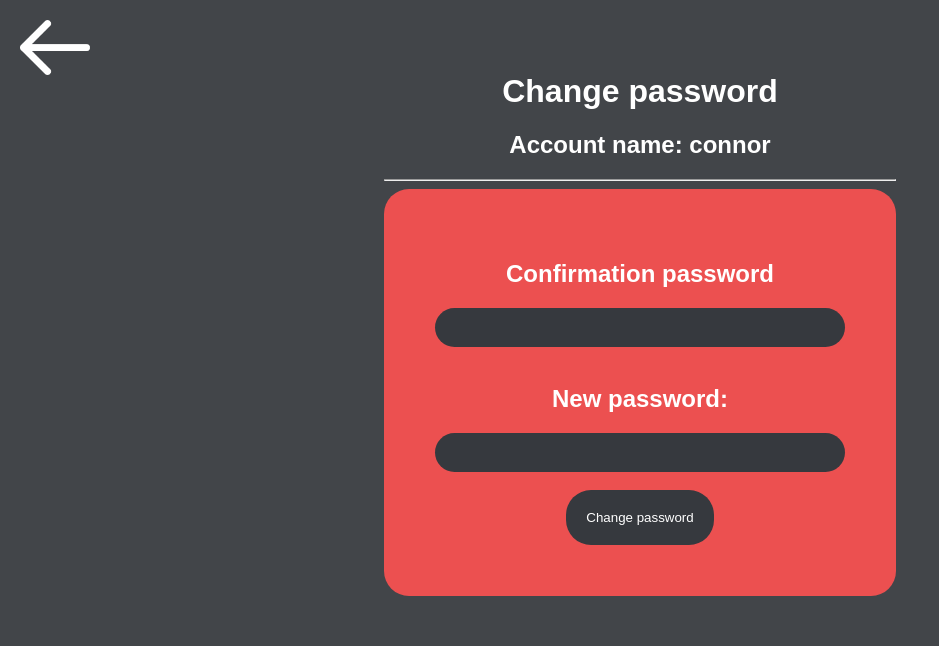
After one commit to connorm400/social-nexus, a Flask app: page /pw-change in a window 1280 px wide. The commit adds this page. Shown: the top 646 px of the page, without its empty margins (0-939 px from the left). Run offline with Flask 3, Linux system fonts and the light colour scheme; a user stored in the database is signed in.

Commit message:
added password changing

```diff
--- a/app.py
+++ b/app.py
@@ -275,6 +275,28 @@ def delaccount():
         else:
             flash ('Incorrect password')
             return redirect ('/settings')
+
+@app.route('/pw-change', methods=['GET', 'POST'])
+@login_required
+def pw_change():
+    if request.method == 'GET':
+        return render_template('pw-change.html', user=current_user)
+    if request.method == 'POST':
+        pw_candidate = request.form['password']
+        new_pw = request.form['newpassword']
+        if bcrypt.check_password_hash(current_user.pw_hash, pw_candidate):
+            pw_hash = bcrypt.generate_password_hash(new_pw)
+            try:
+                current_user.pw_hash = pw_hash
+                db.session.commit()
+                flash ('password succesfully changed')
+                return redirect('/')
+            except:
+                return "didnt work"
+        else:
+            flash ('incorrect password')
+            return redirect ('/pw-change')
+
 if __name__ == "__main__":
     with app.app_context():
         db.create_all()
--- /dev/null
+++ b/templates/pw-change.html
@@ -0,0 +1,22 @@
+{% extends 'base.html' %}
+
+{% block head %}
+<title>Change password</title>
+{% endblock %}
+{% block body %}
+<a href="/"><img src="{{ url_for('static', filename='images/back-arrow.png') }}" class="back"></a>
+<body class="box">
+    <h1>Change password</h1>
+    <h2>Account name: {{user.name}}</h2>
+    <hr>
+    <div class="danger-box">
+        <form action="/pw-change" method="POST" class="passwordchange">
+            <h2>Confirmation password</h2>
+            <input type="password" name="password" id="password" class="passwordchange"><br><br>
+            <h2>New password:</h2>
+            <input type="password" name="newpassword" id="newpassword" class="passwordchange"><br><br>
+            <input type="submit" value="Change password" class="passwordchange">
+        </form>
+    </div>
+</body>
+{% endblock %}
--- a/templates/settings.html
+++ b/templates/settings.html
@@ -8,6 +8,9 @@
     <h1>Settings</h1>
     <h2>Account name: {{user.name}}</h2>
     <hr>
+    <br>
+    <a href="/pw-change">Change Password</a>
+    <br><br>
     <div class="danger-box">
         <h2>Danger! These options are <b>PERMANENT</b>.</h2>
         <a href="/delete-account">delete account</a> <br>
```
